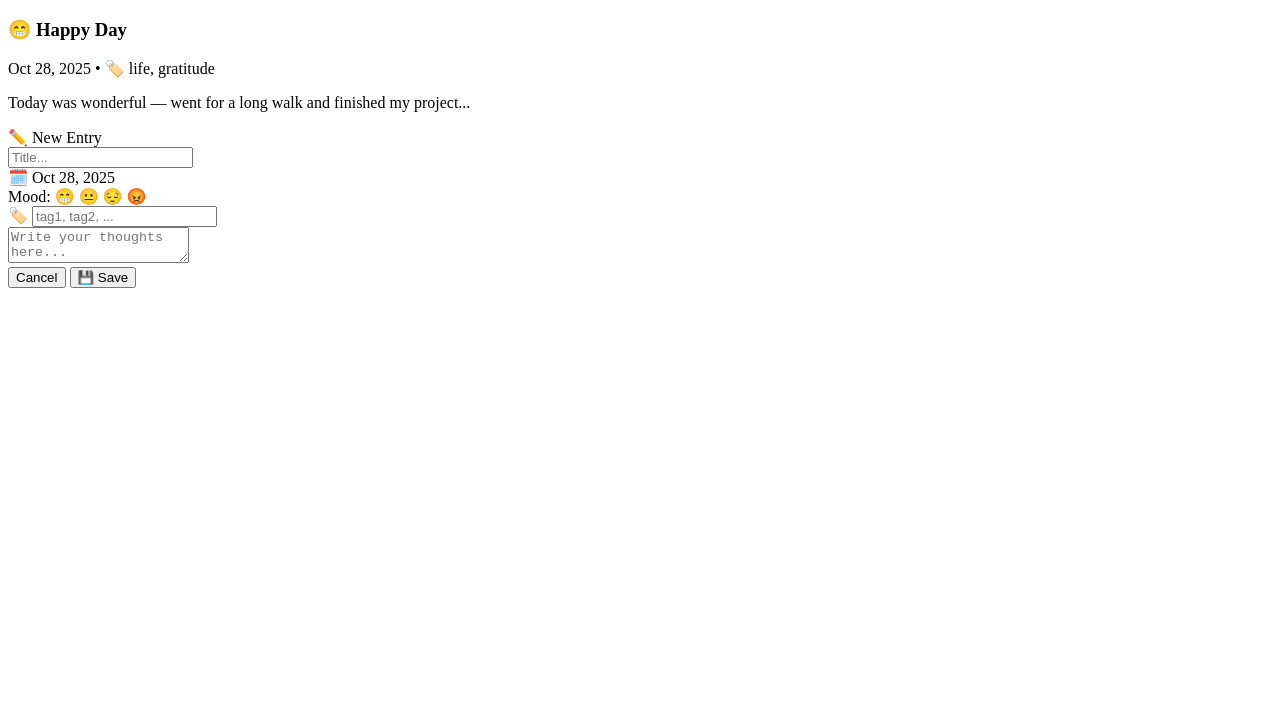
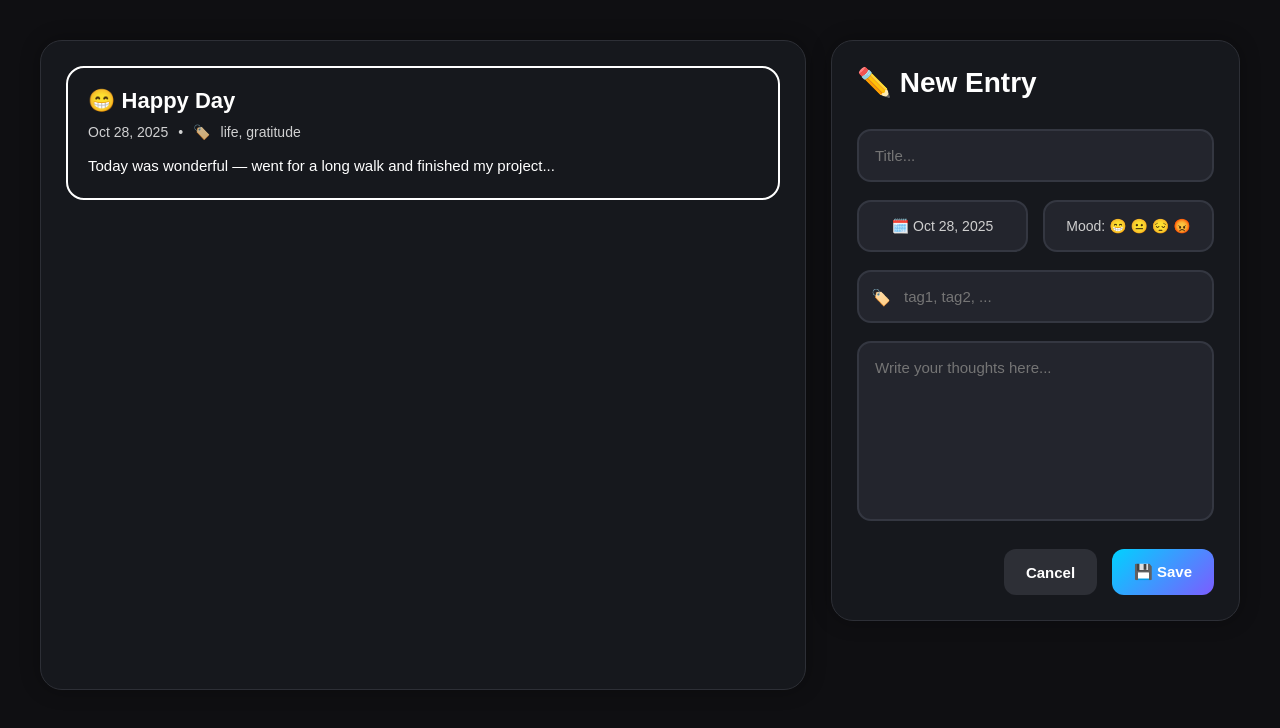
Before and after one commit to kashyapAadya05/ThoughtNest, a plain HTML site: page index.html in a window 1280 px wide. Drawn offline with Linux system fonts and the light colour scheme.

Commit message:
Added css elements for styling

```diff
--- a/index.html
+++ b/index.html
@@ -5,7 +5,7 @@
     <meta charset="UTF-8">
     <meta name="viewport" content="width=device-width, initial-scale=1.0">
     <title>ThoughtNest - Journal</title>
-
+    <link rel="stylesheet" href="styles.css">
 </head>
 
 <body>
--- a/styles.css
+++ b/styles.css
@@ -0,0 +1,266 @@
+/* =========================
+   GLOBAL RESET
+========================= */
+* {
+    margin: 0;
+    padding: 0;
+    box-sizing: border-box;
+}
+
+/* =========================
+   BODY
+========================= */
+body {
+    font-family: Arial, Helvetica, sans-serif;
+    background: #0f0f12;
+    color: white;
+    min-height: 100vh;
+    padding: 40px;
+}
+
+/* =========================
+   MAIN APP CONTAINER
+========================= */
+.app-container {
+    display: flex;
+    gap: 25px;
+    align-items: flex-start;
+}
+
+/* =========================
+   LEFT SIDE - JOURNAL LIST
+========================= */
+.entries-list {
+    flex: 2;
+    background: #16181d;
+    border: 1px solid #2d2f36;
+    border-radius: 22px;
+    padding: 25px;
+    min-height: 650px;
+    box-shadow: 0 0 20px rgba(0,0,0,0.3);
+}
+
+/* =========================
+   JOURNAL CARD
+========================= */
+.entry-card {
+    padding: 20px;
+    border-radius: 18px;
+    margin-bottom: 22px;
+    border: 2px solid;
+    transition: 0.3s ease;
+    cursor: pointer;
+}
+
+.entry-card:hover {
+    transform: translateY(-3px);
+}
+
+/* =========================
+   CARD TITLE
+========================= */
+.card-title {
+    font-size: 22px;
+    margin-bottom: 10px;
+    font-weight: bold;
+}
+
+/* =========================
+   CARD META
+========================= */
+.card-meta {
+    display: flex;
+    gap: 10px;
+    align-items: center;
+    margin-bottom: 14px;
+    font-size: 14px;
+    opacity: 0.8;
+}
+
+/* =========================
+   CARD CONTENT
+========================= */
+.card-excerpt {
+    line-height: 1.6;
+    font-size: 15px;
+}
+
+/* =========================
+   RIGHT SIDE - FORM
+========================= */
+.new-entry-container {
+    flex: 1;
+    background: #16181d;
+    border: 1px solid #2d2f36;
+    border-radius: 22px;
+    padding: 25px;
+    position: sticky;
+    top: 20px;
+    box-shadow: 0 0 20px rgba(0,0,0,0.3);
+}
+
+/* =========================
+   FORM HEADER
+========================= */
+.form-header {
+    font-size: 28px;
+    font-weight: bold;
+    margin-bottom: 30px;
+}
+
+/* =========================
+   FORM BODY
+========================= */
+.form-body {
+    display: flex;
+    flex-direction: column;
+    gap: 18px;
+}
+
+/* =========================
+   INPUTS
+========================= */
+.input-field,
+#tags {
+    width: 100%;
+    background: #23252d;
+    border: 2px solid #343741;
+    color: white;
+    border-radius: 14px;
+    padding: 16px;
+    font-size: 15px;
+    outline: none;
+    transition: 0.3s ease;
+}
+
+.input-field:focus,
+#tags:focus {
+    border-color: #7c5cff;
+    box-shadow: 0 0 8px rgba(124, 92, 255, 0.5);
+}
+
+/* =========================
+   ROW GROUP
+========================= */
+.row-group {
+    display: flex;
+    gap: 15px;
+}
+
+/* =========================
+   DATE + MOOD
+========================= */
+.date-input,
+.mood-input {
+    flex: 1;
+    display: flex;
+    align-items: center;
+    justify-content: center;
+    color: #cfcfcf;
+    font-size: 14px;
+}
+
+/* =========================
+   TAG INPUT
+========================= */
+.tag-input-container {
+    position: relative;
+}
+
+.tag-input-container .tag-icon {
+    position: absolute;
+    left: 14px;
+    top: 50%;
+    transform: translateY(-50%);
+}
+
+#tags {
+    padding-left: 45px;
+}
+
+/* =========================
+   TEXTAREA
+========================= */
+textarea {
+    resize: none;
+    min-height: 180px;
+    font-family: inherit;
+}
+
+/* =========================
+   BUTTONS
+========================= */
+.form-actions {
+    display: flex;
+    justify-content: flex-end;
+    gap: 15px;
+    margin-top: 10px;
+}
+
+.btn {
+    border: none;
+    padding: 14px 22px;
+    border-radius: 12px;
+    cursor: pointer;
+    font-size: 15px;
+    font-weight: bold;
+    transition: 0.3s ease;
+}
+
+/* Cancel Button */
+.btn-cancel {
+    background: #2d2f36;
+    color: white;
+}
+
+.btn-cancel:hover {
+    background: #444854;
+}
+
+/* Save Button */
+.btn-save {
+    background: linear-gradient(135deg, #00d2ff, #7c5cff);
+    color: white;
+}
+
+.btn-save:hover {
+    transform: scale(1.03);
+    opacity: 0.95;
+}
+
+/* =========================
+   FOOTER THOUGHT
+========================= */
+.footer-thought {
+    margin-top: 25px;
+    background: #1b1d25;
+    border-radius: 18px;
+    padding: 18px;
+    text-align: center;
+    color: #d6d6d6;
+    border: 1px solid #2f3340;
+    font-style: italic;
+}
+
+/* =========================
+   RESPONSIVE
+========================= */
+@media (max-width: 900px) {
+
+    .app-container {
+        flex-direction: column;
+    }
+
+    .new-entry-container {
+        width: 100%;
+        position: static;
+    }
+
+    .entries-list {
+        width: 100%;
+    }
+
+    .row-group {
+        flex-direction: column;
+    }
+}
```
